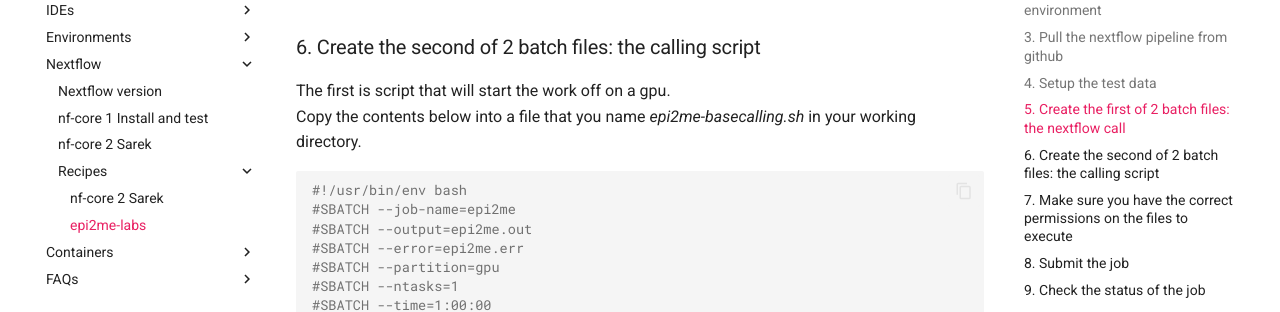
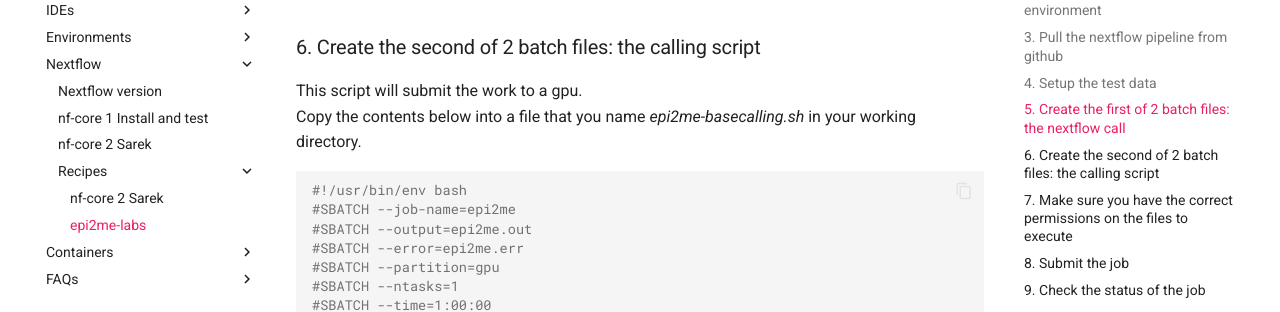
Before and after one commit to AlmaCookBook/AlmaCookBook.github.io, an MkDocs documentation site: the page built from docs/workflows/recipe-nf-epitome.md, in a window 1280 px wide and 900 px high, scrolled down 1406 px. Shown: the part 179-491 px from the top of the window. Built offline with MkDocs 1.6.1 and Material for MkDocs 9.7.7, drawn with Linux system fonts in a browser that asks for light colours.

Commit message:
small ciorreciton

````diff
--- a/docs/workflows/recipe-nf-epitome.md
+++ b/docs/workflows/recipe-nf-epitome.md
@@ -62,8 +62,7 @@ mamba deactivate
 ```
 
 ### 6. Create the second of 2 batch files: the calling script
-
-The first is script that will start the work off on a gpu.
+This script will submit the work to a gpu.
 Copy the contents below into a file that you name *epi2me-basecalling.sh* in your working directory.
 
 ```bash
````
